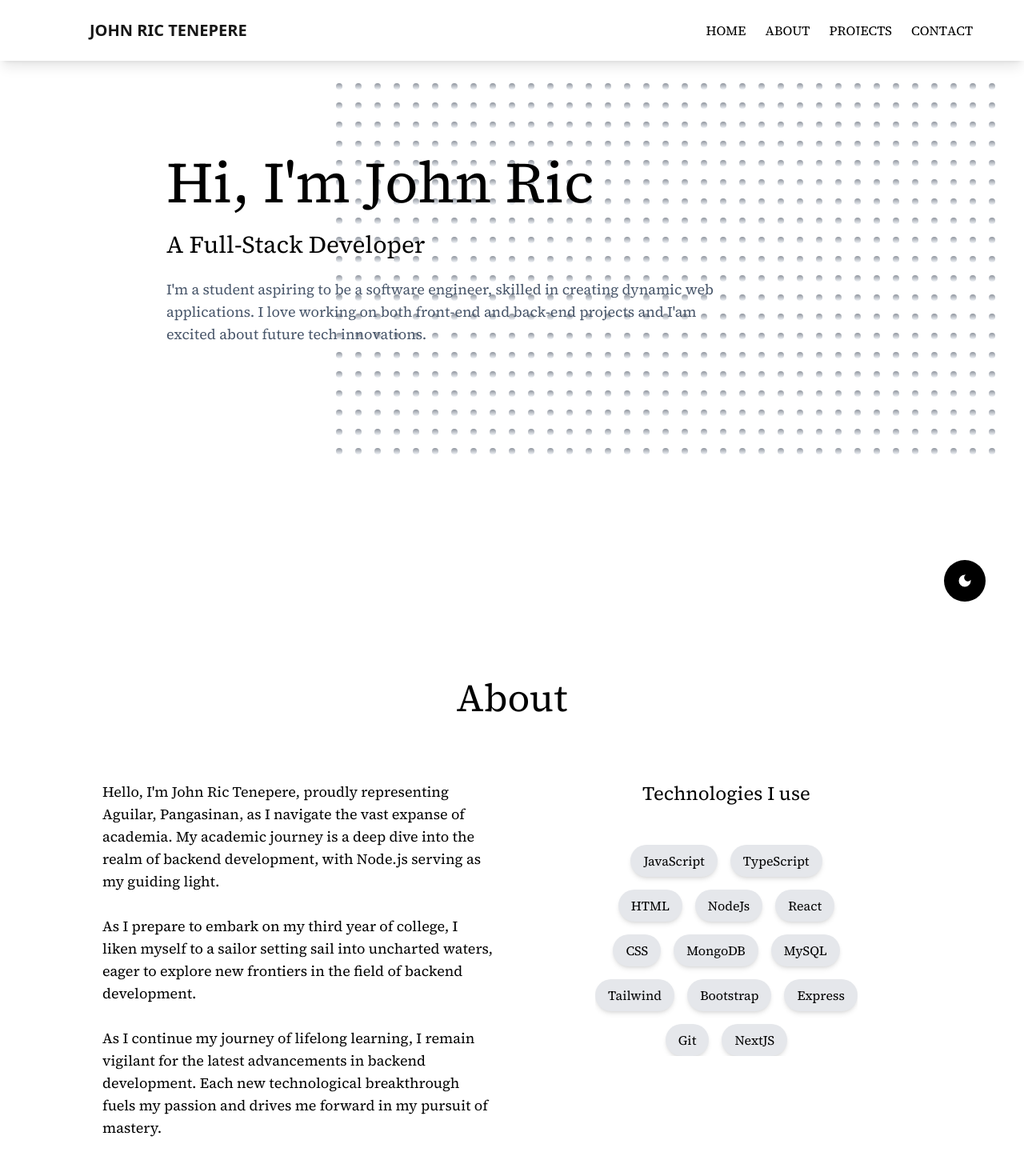
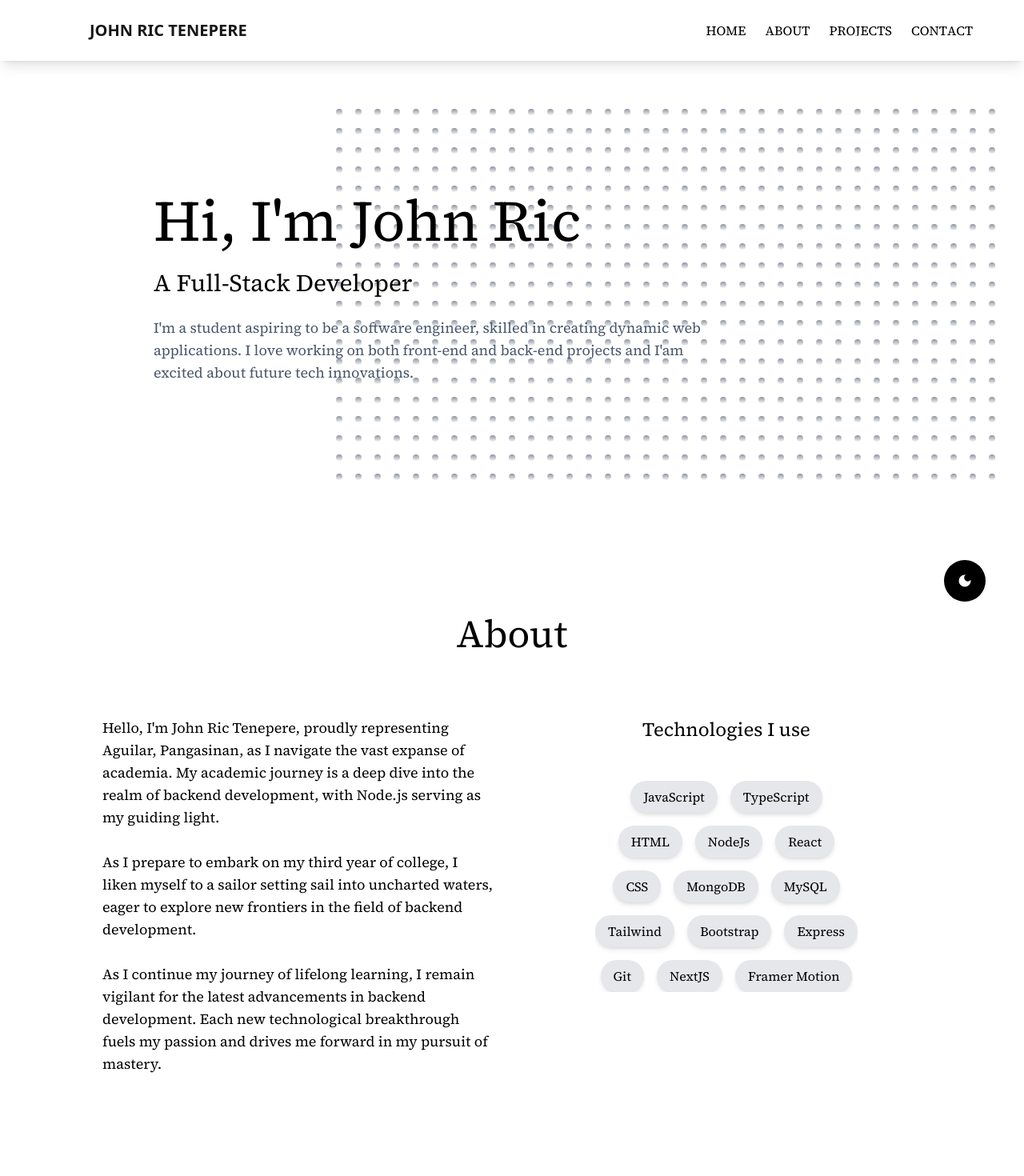
Before and after one commit to Coco10130/portfolio, a Next.js app: page / in a window 1280 px wide. Shown: the top 1470 px of the page at 80% size. Built offline with nearby package versions, Linux system fonts and the light colour scheme.

Commit message:
random revisions

```diff
--- a/app/(components)/About.tsx
+++ b/app/(components)/About.tsx
@@ -63,6 +63,10 @@ const About = ({ darkMode }: Props) => {
       tech: "NextJS",
       color: "bg-[#45ce05]",
     },
+    {
+      tech: "Framer Motion",
+      color: "bg-[#1D3557]",
+    },
   ];
 
   return (
@@ -111,7 +115,7 @@ const About = ({ darkMode }: Props) => {
                     <div
                       key={tech.tech}
                       className={classNames(
-                        "dark:text-white px-4 py-2 rounded-full shadow-md text-sm hover:scale-x-110 duration-300 cursor-pointer font-source-serif lg:text-base",
+                        "dark:text-white px-4 py-2 rounded-full shadow-md text-sm hover:scale-x-110 duration-300 cursor-pointer font-source-serif lg:text-base hover:text-white",
                         {
                           [tech.color]: hoveredTech === tech.tech,
                           "bg-gray-200 dark:bg-gray-500":
--- a/app/(components)/Hero.tsx
+++ b/app/(components)/Hero.tsx
@@ -10,12 +10,14 @@ const Hero = ({ darkMode }: Props) => {
   return (
     <>
       <Reveal>
-        <div className={`${darkMode && "dark"} w-full h-[100vh] px-20 py-24`}>
+        <div
+          className={`${darkMode && "dark"} w-full h-auto px-20 pt-32 mb-28`}
+        >
           <div className="relative ml-96 px-12">
             <WaterDropGrid darkMode={darkMode} />
           </div>
 
-          <div className="absolute top-[12rem] left-12 flex flex-col gap-6 w-[45rem] md:left-16 lg:left-[13rem]">
+          <div className="absolute top-[15rem] left-12 flex flex-col gap-6 w-[45rem] md:left-16 lg:left-[12rem]">
             <h1 className="text-4xl dark:text-white font-source-serif sm:text-5xl md:text-6xl lg:text-7xl">
               Hi, I&apos;m John Ric
             </h1>
--- a/app/(components)/NavBar.tsx
+++ b/app/(components)/NavBar.tsx
@@ -197,7 +197,7 @@ const FlipLink = ({ children, href }: LinkProps) => {
       initial="initial"
       whileHover="hover"
       style={{
-        lineHeight: 0.75,
+        lineHeight: 0.9,
       }}
     >
       <div>
--- a/app/(components)/Projects.tsx
+++ b/app/(components)/Projects.tsx
@@ -36,13 +36,13 @@ const Projects = ({ darkMode }: Props) => {
       image: "/images/abstract-clone.png",
       title: "Abstract (Clone)",
       description: "Clone of the Abstract website.",
-      techs: ["NextJS", "TypeScript", "TailwindCSS"],
+      techs: ["NextJS", "TypeScript", "TailwindCSS", "Framer Motion"],
     },
     {
       image: "/images/ableton-clone.png",
       title: "Ableton (Clone)",
       description: "Clone of the Ableton website.",
-      techs: ["NextJS", "TypeScript", "TailwindCSS"],
+      techs: ["NextJS", "TypeScript", "TailwindCSS", "Framer Motion"],
     },
   ];
 
```
